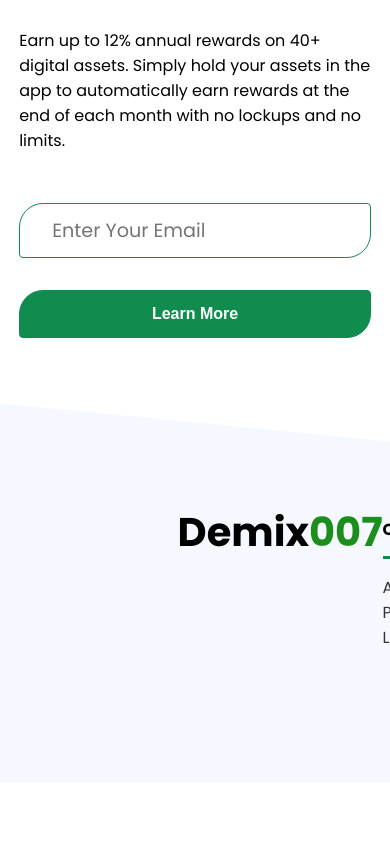
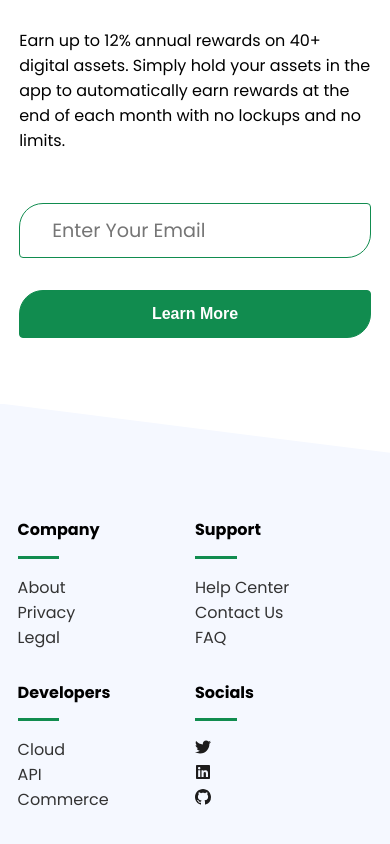
Before and after one commit to demix007/react-crypto-api, a React (Create React App) app: page / in a window 390 px wide. Shown: the part 1501-2345 px from the top of the page. Before the commit the page ends 2284 px from the top, so only its background shows below. Built offline with nearby package versions, Linux system fonts and the light colour scheme; no server answers.

Commit message:
Add media queries to footer stylings

```diff
--- a/src/components/footer/Footer.css
+++ b/src/components/footer/Footer.css
@@ -40,3 +40,14 @@
 .footer h5 {
   margin-top: 2.1rem;
 }
+
+@media screen and (max-width: 940px) {
+  .footer .footer-container {
+    grid-template-columns: repeat(2, 1fr);
+    margin-left: auto;
+  }
+
+  .footer .footer-logo-container {
+    display: none;
+  }
+}
```
